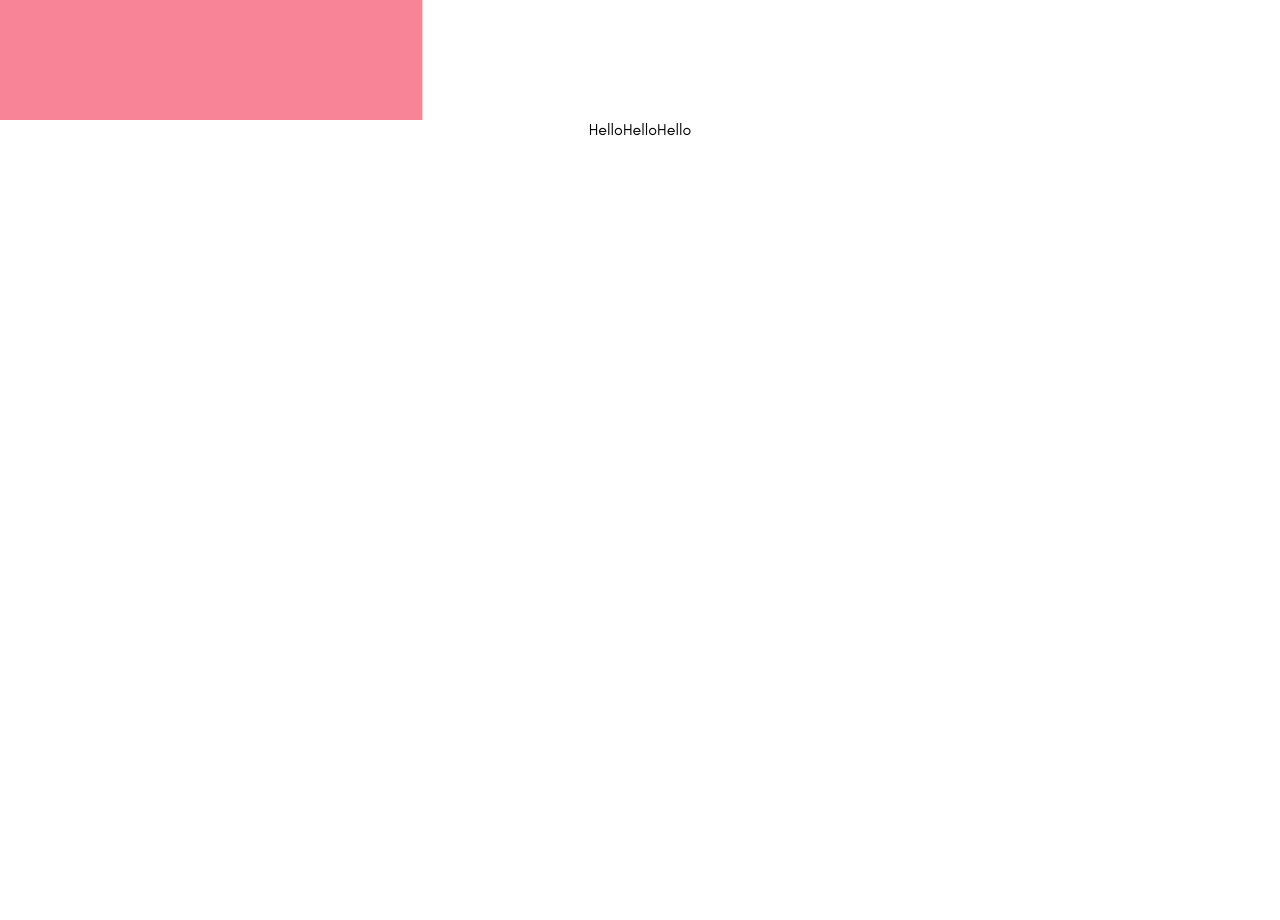
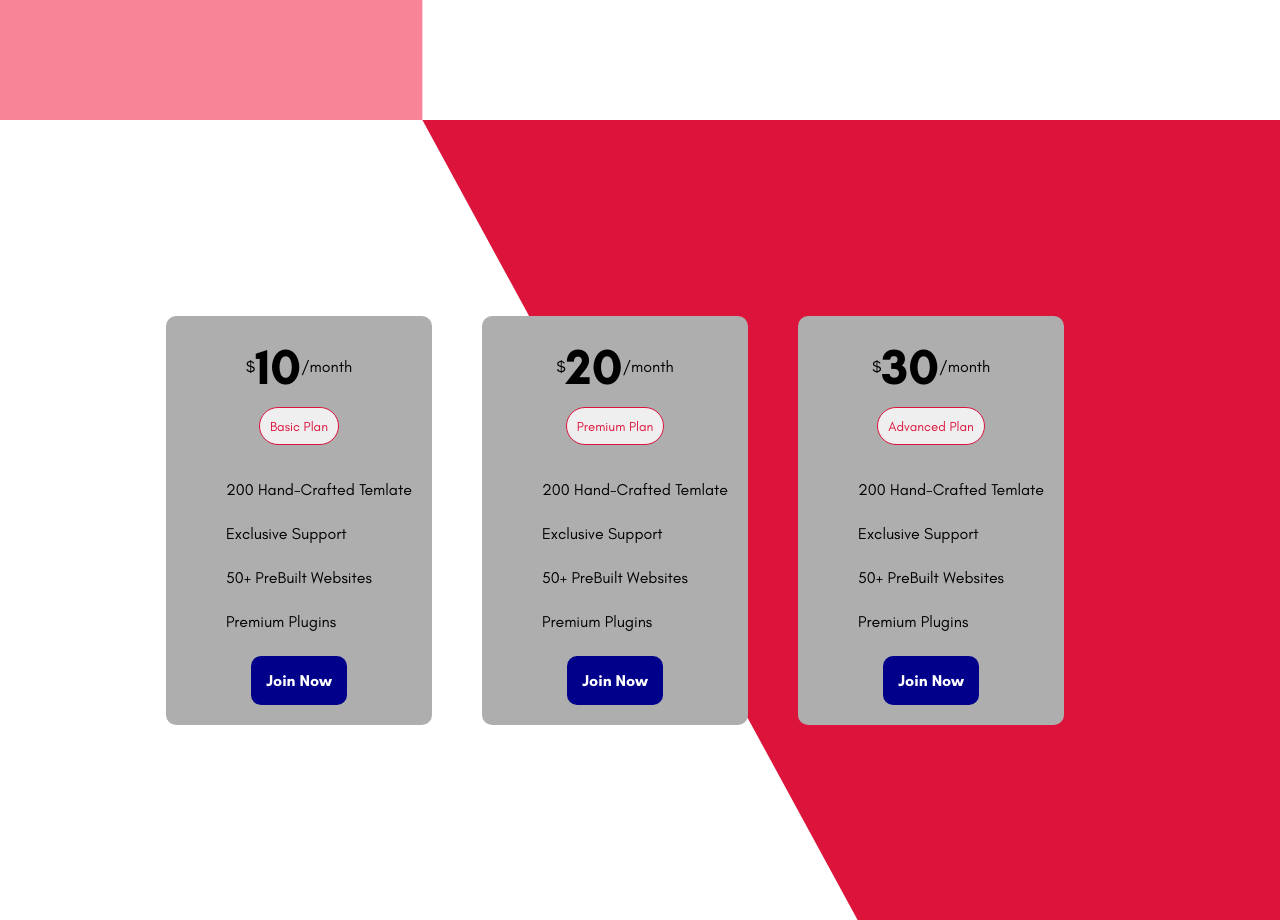
Before and after one commit to DevSatis/akhilenwebsite, a React (Create React App) app: page / in a window 1280 px wide. Shown: the part 2280-3200 px from the top of the page. Built offline with nearby package versions, Linux system fonts and the light colour scheme.

Commit message:
Price Page Commit

```diff
--- a/src/App.jsx
+++ b/src/App.jsx
@@ -33,6 +33,11 @@
   clip-path: polygon(0% 0%, 33% 0%, 33% 100%, 0% 100%);
   background-color: #f88497;
 `;
+const PriceShape = styled.div`
+  ${Shape}
+  clip-path: polygon(33% 0%, 100% 0%, 100% 100%, 67% 100%);
+  background-color: crimson;
+`;
 
 function App() {
   return (
@@ -52,7 +57,7 @@
       </Container>
       <Container>
         <Price />
-
+        <PriceShape />
       </Container>
     </>
   );
--- a/src/components/Price.jsx
+++ b/src/components/Price.jsx
@@ -5,16 +5,16 @@
 const Container = styled.div`
     height: 100%;
     display: flex;
+    align-items: center;
     justify-content: center;
-
 `;
 
 const Price = () => {
   return (
     <Container>
-        <PriceCard />
-        <PriceCard />
-        <PriceCard />
+        <PriceCard price="10" type='Basic' />
+        <PriceCard price="20" type='Premium' />
+        <PriceCard price="30" type='Advanced' />
     </Container>
   )
 }
--- a/src/components/PriceCard.jsx
+++ b/src/components/PriceCard.jsx
@@ -2,15 +2,68 @@
 import styled from 'styled-components';
 
 const Container = styled.div`
+    margin-right: 50px;
+    padding: 20px;
+    background-color: #aeaeae;
+    -webkit-box-shadow: 0px 0px 17px -11px rbga(0,0,0,0.58);
+    box-shadow: 0px 0px 17px -11px rbga(0,0,0,0.58);
+    border-radius: 10px;
+    display: flex;
+    flex-direction: column;
+    align-items: center;
+`;
+const PriceContainer = styled.div`
+    display: flex;
+    align-items: center;
+`;
+const Price = styled.span`
+    font-size: 50px;
+    font-weight: bold;
+`;
+const Type = styled.button`
+    padding: 10px;
+    margin: 10px 0;
+    border: 1.5px solid crimson;
+    color: crimson;
+    border-color: crimson;
+    border-radius: 20px;
+`;
+const List = styled.ul`
+    list-style: none;
+`;
+const ListItem = styled.li`
+    margin: 25px 0;
+
 
 `;
+const Button = styled.button`
+    border: none;
+    background-color: darkblue;
+    color: white;
+    font-size: 16px;
+    font-weight: bold;
+    padding: 15px;
+    border-radius: 10px;
+    cursor: pointer;
+`;
 
-const PriceCard = () => {
+
+const PriceCard = ({price, type}) => {
   return (
     <Container>
-        Hello
+        <PriceContainer>
+          $<Price>{price}</Price>/month
+        </PriceContainer>
+          <Type>{type} Plan</Type>
+          <List>
+            <ListItem>200 Hand-Crafted Temlate</ListItem>
+            <ListItem>Exclusive Support</ListItem>
+            <ListItem>50+ PreBuilt Websites</ListItem>
+            <ListItem>Premium Plugins</ListItem>
+          </List>
+          <Button>Join Now</Button>
     </Container>
   )
 }
 
-export default PriceCard
+export default PriceCard;
```
